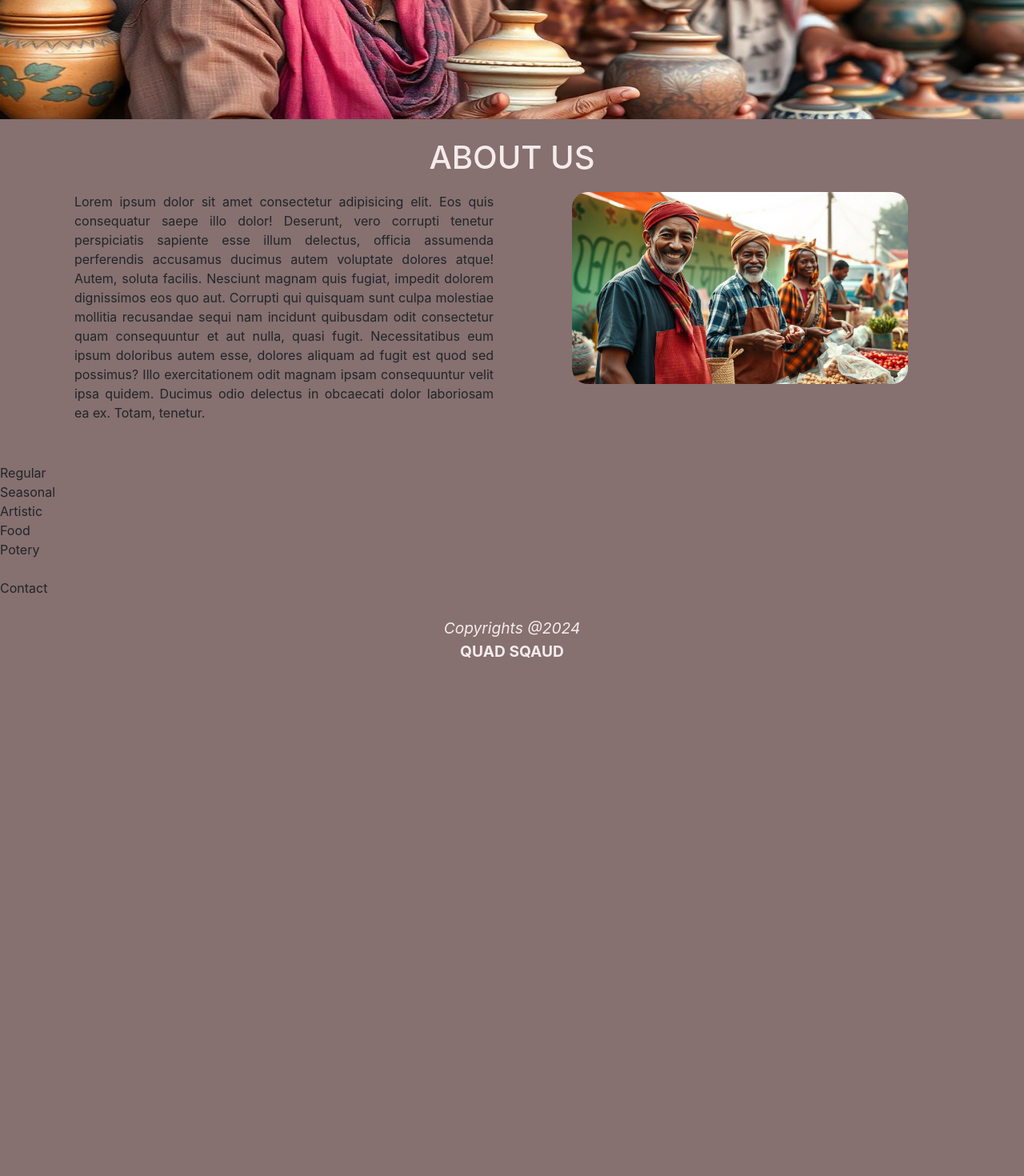
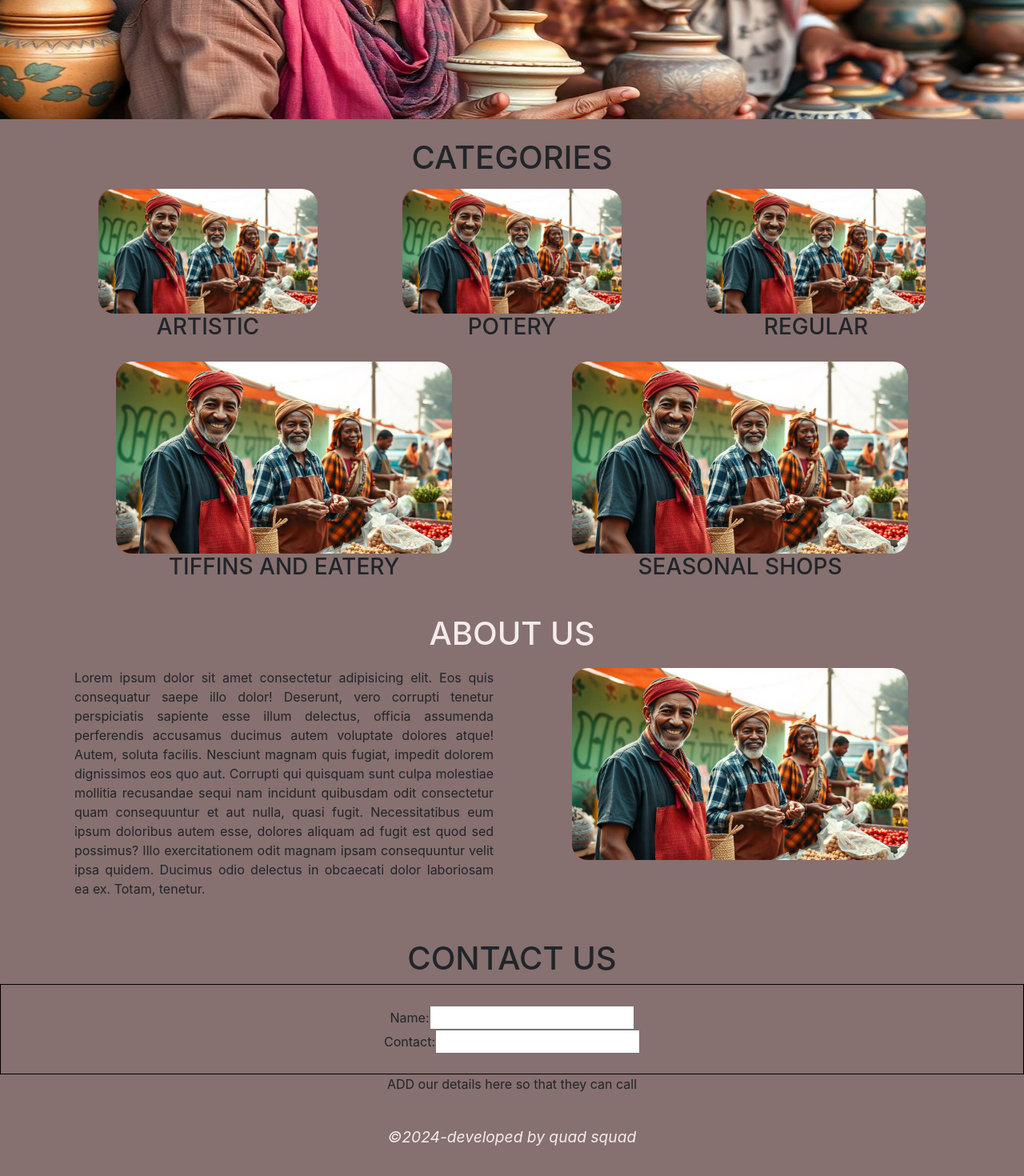
Before and after one commit to nishi1403/htm, a React (Create React App) app: page / in a window 1280 px wide. Shown: the part 420-1890 px from the top of the page at 80% size. Before the commit the page ends 1248 px from the top, so only its background shows below. Built offline with nearby package versions, Linux system fonts and the light colour scheme.

Commit message:
additons of content

```diff
--- a/src/App.js
+++ b/src/App.js
@@ -6,6 +6,11 @@ import Home from './Components/Home';
 import About from './Components/About';
 import Sections from './Components/Sections';
 import Contact from './Components/Contact';
+import Regular from './Components/Regular';
+import Seasonal from './Components/Seasonal';
+import Potery from './Components/Potery';
+import Artistic from './Components/Artistic';
+import Food from './Components/Food';
 
 
 const App = () => {
@@ -20,6 +25,11 @@ const App = () => {
       <Route path="/about" element={<About/>}/>
       <Route path="/sections" element={<Sections/>}/>
       <Route path="/contact" element={<Contact/>}/>
+      <Route path="/regular" element={<Regular/>}/>
+      <Route path="/seasonal" element={<Seasonal/>}/>
+      <Route path='/potery' element={<Potery/>}/>
+      <Route path='/artistic' element={<Artistic/>}/>
+      <Route path='/food' element={<Food/>}/>
     </Routes>
     <Footer/>
     </BrowserRouter>
--- a/src/Components/About.js
+++ b/src/Components/About.js
@@ -4,7 +4,7 @@ import '../Style/About.css'
 const About = () => {
   return (
     <>
-      <div className="ab">
+      <div className="ab" id="about">
         <h1>ABOUT US</h1>
         <div className="container">
           <div className="row">
--- a/src/Components/Contact.js
+++ b/src/Components/Contact.js
@@ -1,8 +1,20 @@
 import React from 'react'
-
+import '../Style/Contact.css'
 const Contact = () => {
   return (
-    <div id="contact">Contact</div>
+    <div id="contact" className='cont'>
+      <h1>CONTACT US</h1>
+      <form className='form-contact'>
+        <label>Name:</label>
+        <input type='text'/>
+        <br/>
+        <label>Contact:</label>
+        <input type='number'/>
+
+
+      </form>
+      <p>ADD our details here so that they can call </p>
+    </div>
   )
 }
 
--- a/src/Components/Footer.js
+++ b/src/Components/Footer.js
@@ -3,9 +3,9 @@ import '../Style/Footer.css'
 const Footer = () => {
   return (
     <div className='footer'>
-      <i>Copyrights @2024 </i>
+      <i>&copy;2024-developed by quad squad </i>
       <br/>
-      <b>QUAD SQAUD</b>
+      <br/><br/>
     </div>
   )
 }
--- a/src/Components/Home.js
+++ b/src/Components/Home.js
@@ -11,9 +11,9 @@ const Home = () => {
     <div id="home">
     <Hero/>
     <br/>
+    <Sections/>
+    <br/>
     <About/>
-    <br/>
-    <Sections/>
     <br/>
     <Contact/>
     <br/>
--- a/src/Components/Sections.js
+++ b/src/Components/Sections.js
@@ -1,21 +1,62 @@
-import React from 'react'
-import Regular from './Regular'
-import Seasonal from './Seasonal'
-import Artistic from './Artistic'
-import Food from './Food'
-import Potery from './Potery'
+import React from "react";
+import '../Style/Section.css'
+import h2 from "./Images/h2.jpg";
+import { Link } from "react-router-dom";
 
 const Sections = () => {
   return (
     <>
-    <div id="sections"> </div>
-    <Regular/>
-    <Seasonal/>
-    <Artistic/>
-    <Food/>
-    <Potery/>
+      <div id="sections" className="sec">
+        <h1>CATEGORIES</h1>
+        <div className="container">
+          <div className="row">
+            <div className="col col-sm-12 col-lg-4">
+              <div className="img-sec">
+                <Link to='/artistic'>
+                  <img src={h2} />
+                </Link>
+                <h3>ARTISTIC</h3>
+              </div>
+            </div>
+            <div className="col col-sm-12 col-lg-4">
+              <div className="img-sec">
+                <Link to='/potery'>
+                  <img src={h2} />
+                </Link>
+                <h3>POTERY</h3>
+              </div>
+            </div>
+            <div className="col col-sm-12 col-lg-4">
+              <div className="img-sec">
+                <Link to='/regular'>
+                  <img src={h2} />
+                </Link>
+                <h3>REGULAR</h3>
+              </div>
+            </div>
+          </div>
+          <div className="row">
+            <div className="col col-sm-12 col-lg-6">
+              <div className="img-sec">
+                <Link to='/food'>
+                  <img src={h2} />
+                </Link>
+                <h3>TIFFINS AND EATERY</h3>
+              </div>
+            </div>
+            <div className="col col-sm-12 col-lg-6">
+              <div className="img-sec">
+                <Link to='/seasonal'>
+                  <img src={h2} />
+                </Link>
+                <h3>SEASONAL SHOPS</h3>
+              </div>
+            </div>
+          </div>
+        </div>
+      </div>
     </>
-  )
-}
+  );
+};
 
-export default Sections
+export default Sections;
--- /dev/null
+++ b/src/Style/Contact.css
@@ -0,0 +1,12 @@
+.cont{
+    text-align: center;
+    justify-content: center;
+
+}
+.form-contact{
+    text-align: center;
+    border: 1px solid black;
+    padding: 2%;
+
+
+}
--- /dev/null
+++ b/src/Style/Section.css
@@ -0,0 +1,17 @@
+.sec{
+    width: 100%;
+}
+.img-sec{
+    text-align: center;
+    padding: 2%;
+}
+.img-sec img{
+    width: 80%;
+    border-radius: 20px;
+}
+.sec h1{
+    text-align: center;
+}
+.sec h3{
+    text-align: center;
+}
```
